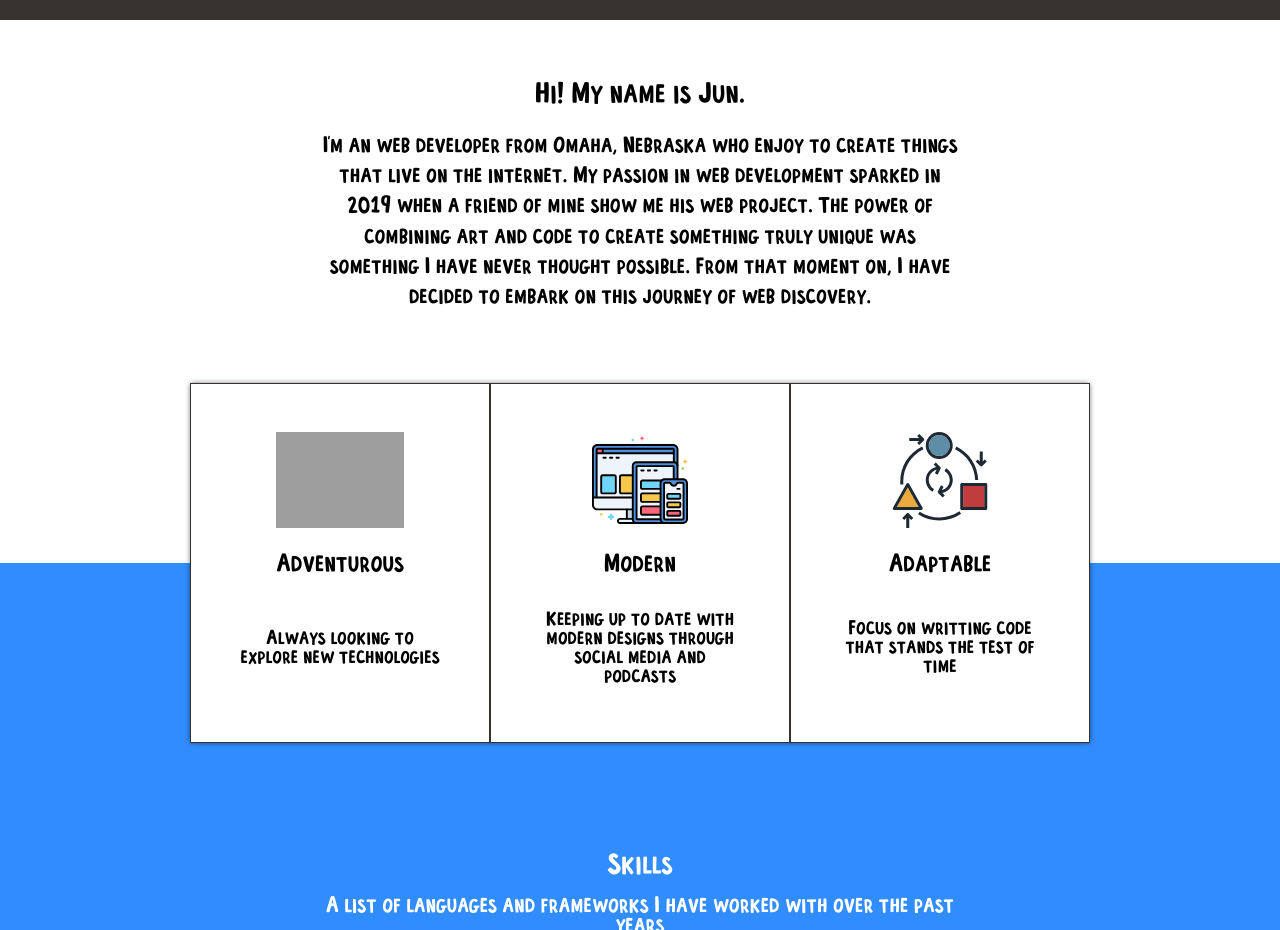
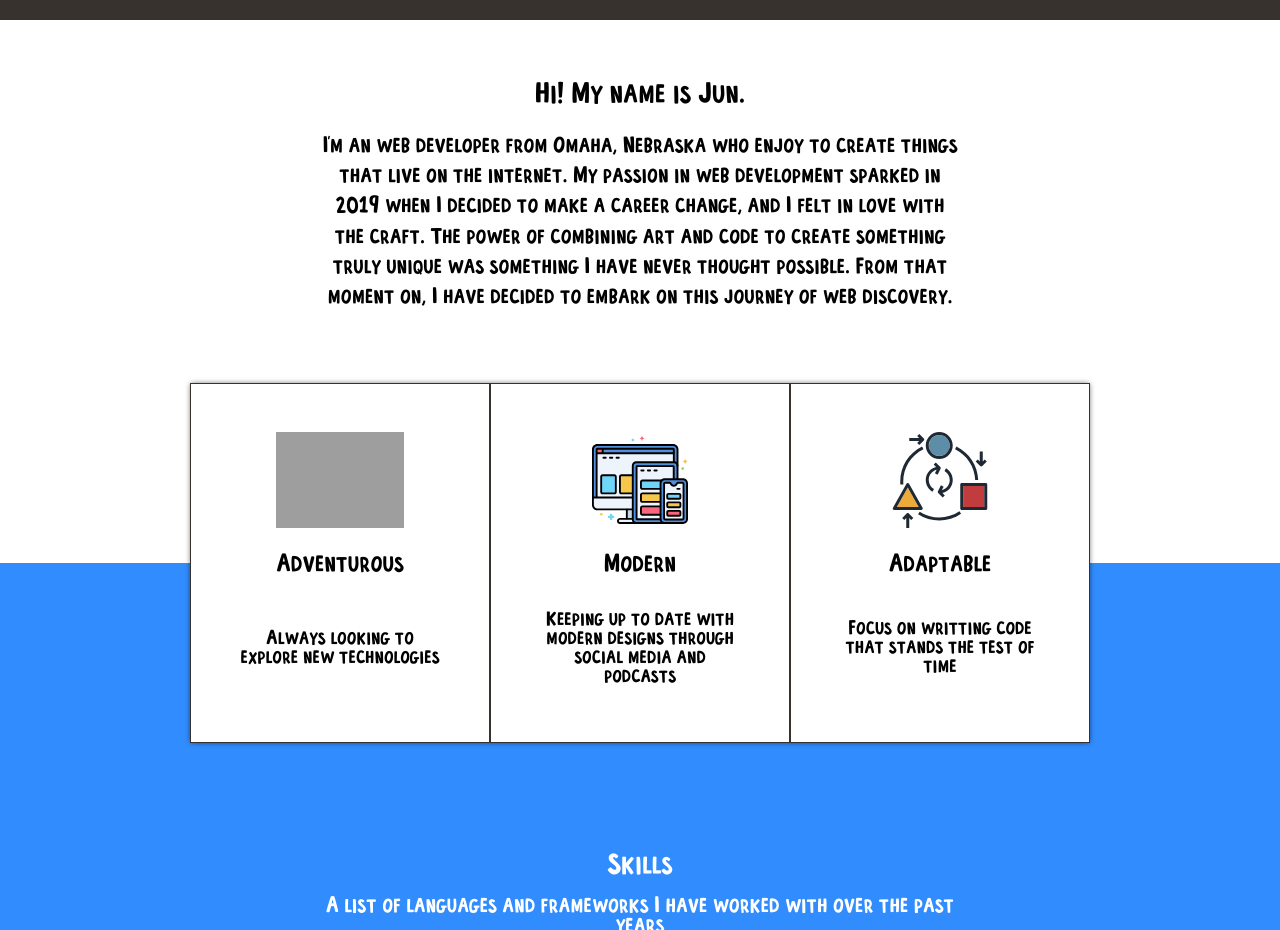
Before and after one commit to Junfengou/Portfolio-v3, a Gatsby site: page / in a window 1280 px wide. Shown: the part 860-1790 px from the top of the page. Built offline with nearby package versions, Linux system fonts and the light colour scheme; Gatsby itself is replaced by a stand-in of ours; grey boxes are pictures that could not be loaded.

Commit message:
minor update on bio

```diff
--- a/src/components/About/About.js
+++ b/src/components/About/About.js
@@ -9,7 +9,7 @@ function About() {
             <div className="wrapper" ref={ref}>
                 <h1 className={`${inView ? "isVisible" : null}`}>Hi! My name is Jun.</h1>
                 <h3 className={`${inView ? "isVisible" : null}`}>I'm an web developer from Omaha, Nebraska who enjoy to create things that live on the internet.
-                    My passion in web development sparked in 2019 when a friend of mine show me his web project.
+                    My passion in web development sparked in 2019 when I decided to make a career change, and I felt in love with the craft.
                     The power of combining art and code to create something truly unique was something I have never thought possible.
                     From that moment on, I have decided to embark on this journey of web discovery.
                 </h3>
```
